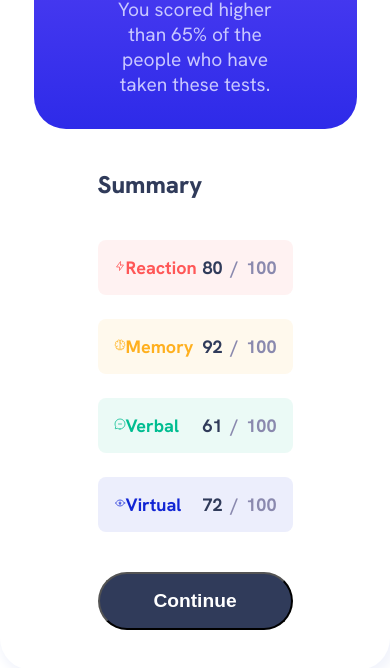
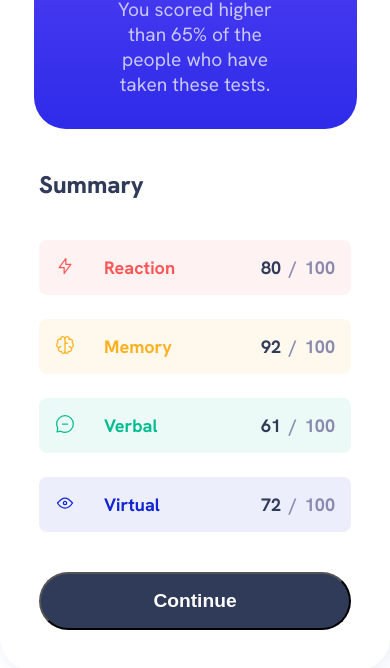
Before and after one commit to gbadamosi11/ResultCard, a plain HTML site: page index.html in a window 390 px wide. Shown: the part 380-1048 px from the top of the page. Drawn offline with Linux system fonts and the light colour scheme.

Commit message:
Adding width to the card-summary

```diff
--- a/styles.css
+++ b/styles.css
@@ -157,7 +157,10 @@ button {
     align-items: center;
     width: 100%;
   }
-  .main-card, .card-summary{
+  .main-card{
     width: 50%;
   }
+  .card-summary{
+    width: 80%;
+  }
 }
```
